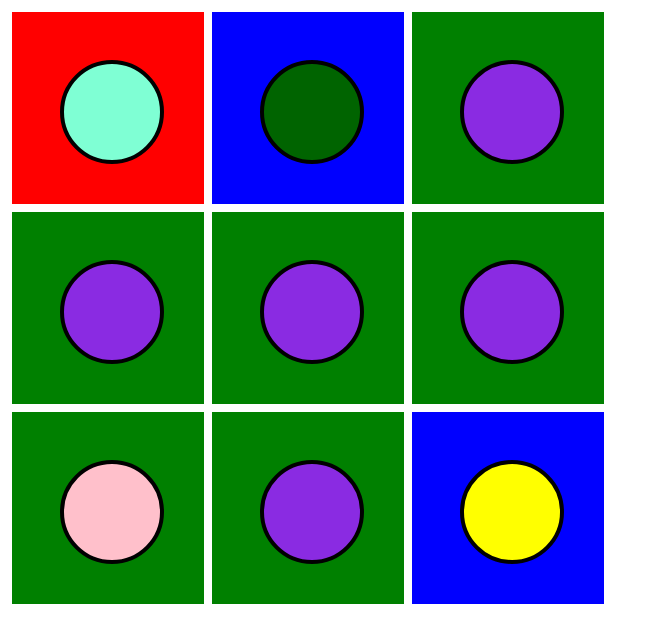
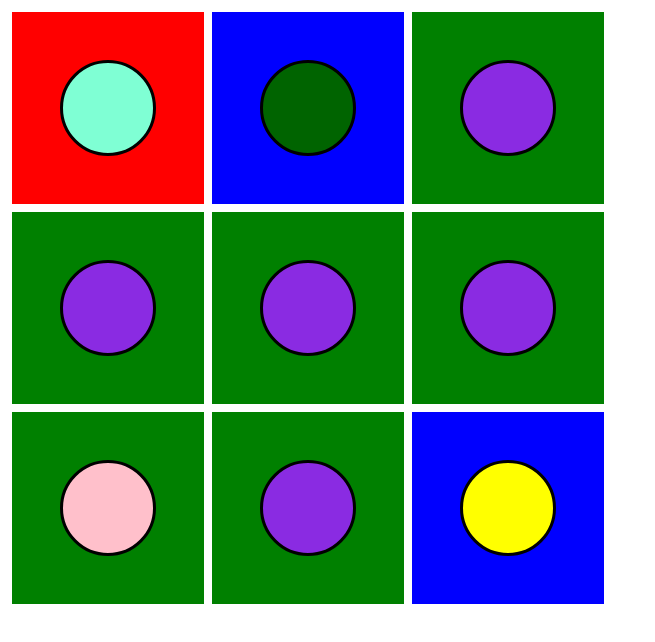
Before and after one commit to bestarti99/kwadraty-w-kropki, a plain HTML site: page index.html in a window 1280 px wide. Shown: the whole page, without its empty margins (0-655 px from the left). Drawn offline with Linux system fonts and the light colour scheme.

Commit message:
Zmiana wyswietlania

```diff
--- a/css/style.css
+++ b/css/style.css
@@ -10,6 +10,7 @@
     width: 200px;
     height: 200px;
     border: 4px solid white;
+    /*  wciśnięcie linii do wewnątrz kontenera  */
     box-sizing: border-box;
 }
 
@@ -23,7 +24,9 @@
     top: 25%;
     bottom: 25%;
     border-radius: 50%;
-    border: 4px solid black;
+    border: 3px solid black;
+    /*  wciśnięcie linii do wewnątrz kontenera  */
+    box-sizing: border-box;
 }
 
 /* zdefiniowanie położenia i koloru tła kolejnych kwadratów */
```
